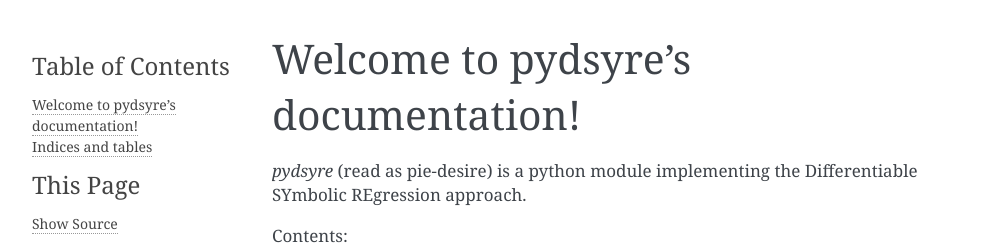
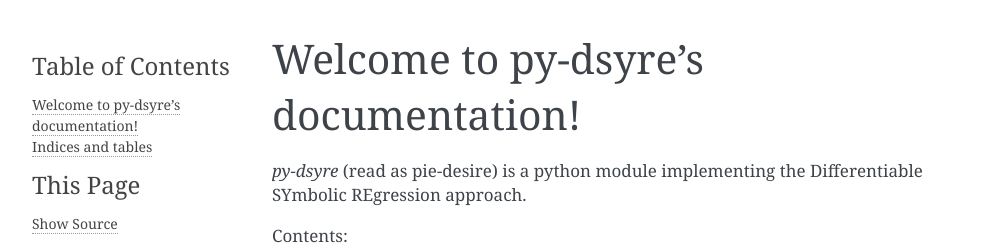
Before and after one commit to darioizzo/desyre, a Sphinx documentation site: the page built from docs/source/index.rst, in a window 1280 px wide. Shown: the top 250 px of the page, without its empty margins (148-1141 px from the left). Built offline with Sphinx 7.4.7, drawn with Linux system fonts in a browser that asks for light colours.

Commit message:
new fix for docs CI

```diff
--- a/docs/source/index.rst
+++ b/docs/source/index.rst
@@ -1,13 +1,13 @@
-.. dsyre documentation master file, created by
+.. py-dsyre documentation master file, created by
    sphinx-quickstart on Sat Oct 15 22:28:37 2022.
    You can adapt this file completely to your liking, but it should at least
    contain the root `toctree` directive.
 
 
-Welcome to pydsyre's documentation!
+Welcome to py-dsyre's documentation!
 ====================================
 
-*pydsyre* (read as pie-desire) is a python module implementing the Differentiable SYmbolic REgression approach.
+*py-dsyre* (read as pie-desire) is a python module implementing the Differentiable SYmbolic REgression approach.
 
 .. toctree::
    :maxdepth: 2
```
Also changed, not shown: 1 other file.
